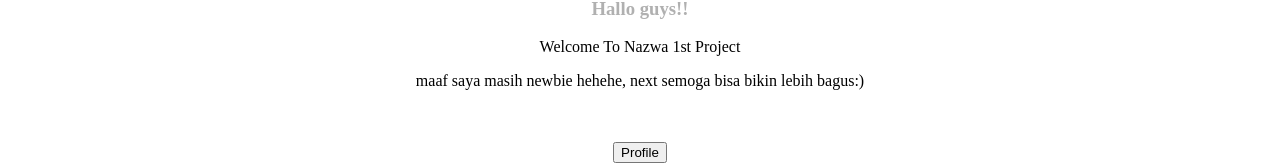
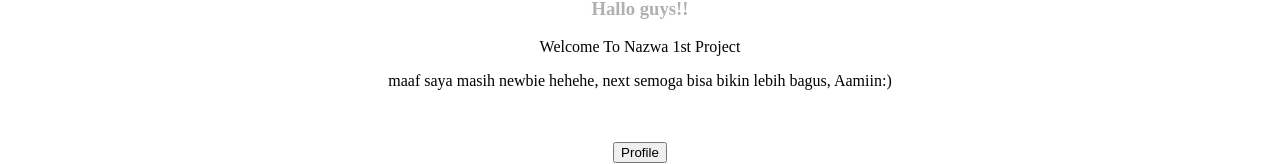
Before and after one commit to zuell06/zuell06.github.io, a plain HTML site: page index.html in a window 1280 px wide. Shown: the part 253-417 px from the top of the page. Drawn offline with Linux system fonts and the light colour scheme.

Commit message:
Update index.html

```diff
--- a/index.html
+++ b/index.html
@@ -9,7 +9,7 @@
     <a href="index.html">Home</a> | <a href="https://l1nk.dev/Oqmmx">Linkedin</a> | <a href="https://shorturl.asia/1my0v">instagram</a> | <a href="aboutme.html">About Me</a> | <a href="contactme.html">Contact Me</a></p> <hr>
     <br><br><br><br><br><br><br><br><br><br>
 <h3><P style="text-align: center;color: rgb(176, 176, 176);">Hallo guys!!</P></h3><P align="center">Welcome To Nazwa 1st Project</P>
-    <p align="center">maaf saya masih newbie hehehe, next semoga bisa bikin lebih bagus:)</p>
+    <p align="center">maaf saya masih newbie hehehe, next semoga bisa bikin lebih bagus, Aamiin:)</p>
    <a  href="Profile.html" target="_blank"<a/> <br><br>
 <header style="text-align: center;">
    <button style="background-color:blueviolet,pink;text-align: center;">Profile</button>
```
